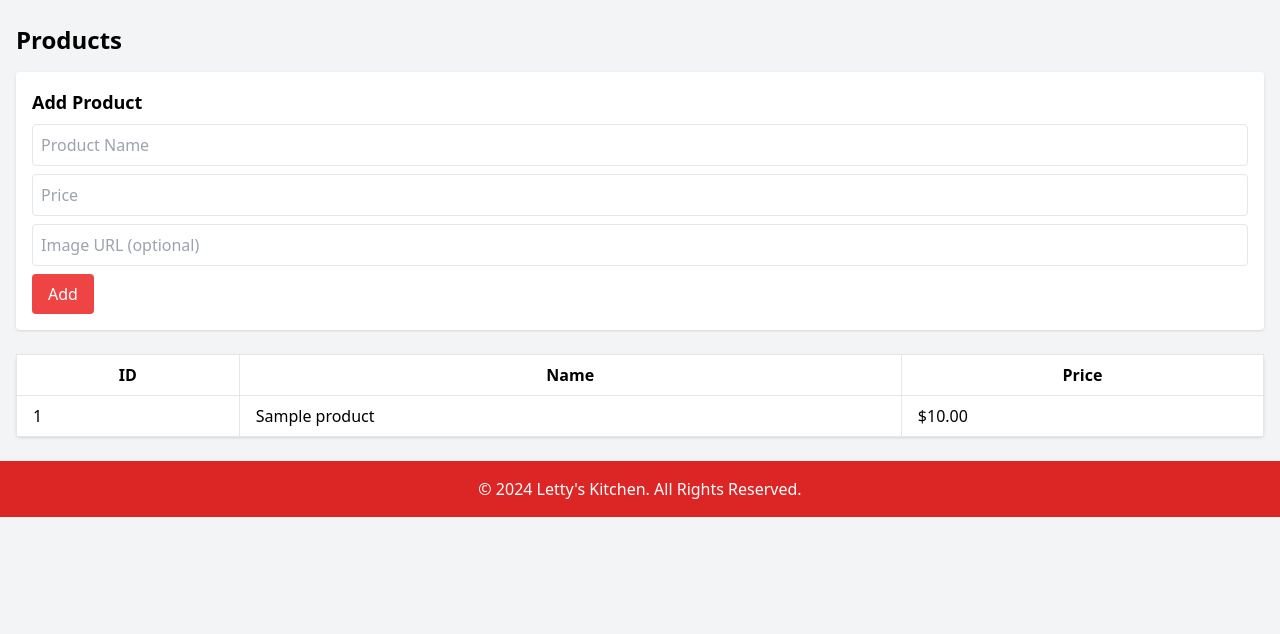
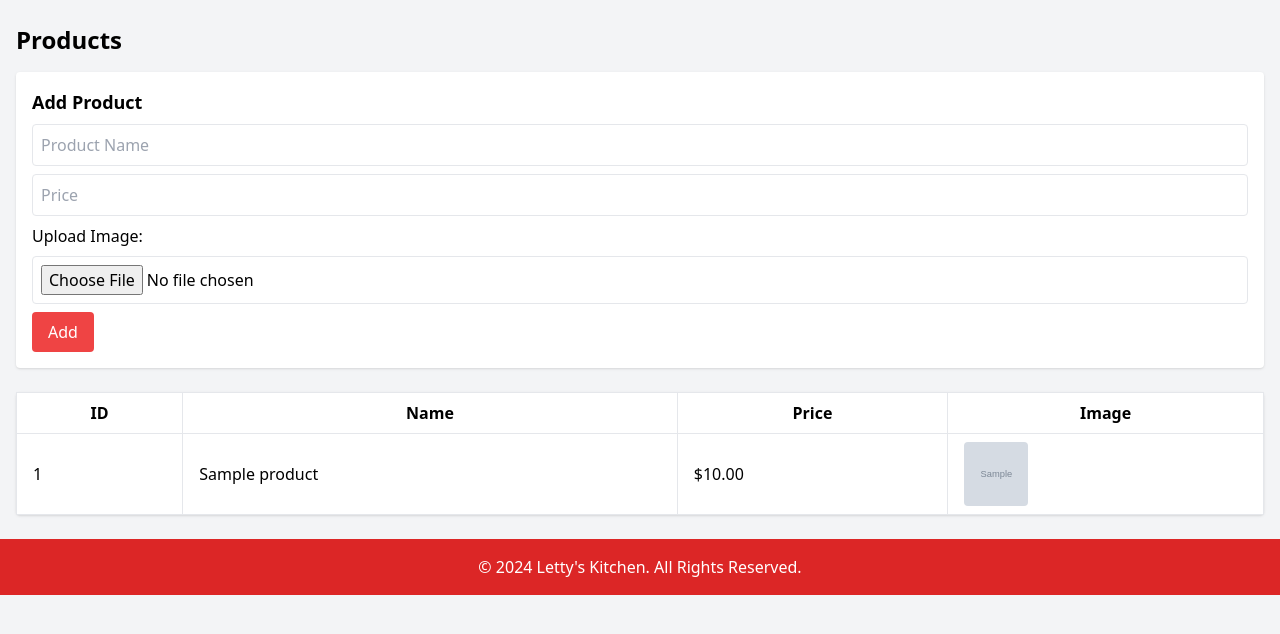
Before and after one commit to ajkarl/lettys-kitchen, a PHP site: page /products.php in a window 1280 px wide. Shown: the part 64-698 px from the top of the page. Run offline with PHP 8.4, Linux system fonts and the light colour scheme; tables that the repository leaves empty or names only in its code hold one stand-in row (values such as "Sample post"); grey boxes marked "Sample" are stand-in pictures; some libraries are stand-ins or nearby versions.

Commit message:
updated code

```diff
--- a/lettys system2/products.php
+++ b/lettys system2/products.php
@@ -4,11 +4,12 @@
 <h2 class="text-2xl font-bold mb-4">Products</h2>
 
 <!-- Add Product -->
-<form method="POST" class="mb-6 bg-white p-4 rounded shadow">
+<form method="POST" enctype="multipart/form-data" class="mb-6 bg-white p-4 rounded shadow">
     <h3 class="text-lg font-bold mb-2">Add Product</h3>
     <input type="text" name="name" placeholder="Product Name" required class="w-full mb-2 p-2 border rounded">
     <input type="number" step="0.01" name="price" placeholder="Price" required class="w-full mb-2 p-2 border rounded">
-    <input type="text" name="image_url" placeholder="Image URL (optional)" class="w-full mb-2 p-2 border rounded">
+    <label class="block mb-2">Upload Image:</label>
+    <input type="file" name="image" accept="image/*" class="w-full mb-2 p-2 border rounded">
     <button type="submit" name="add_product" class="bg-red-500 text-white px-4 py-2 rounded">Add</button>
 </form>
 
@@ -17,8 +18,31 @@
 if (isset($_POST['add_product'])) {
     $name = $_POST['name'];
     $price = $_POST['price'];
-    $image_url = $_POST['image_url'] ?: null;
 
+    // Handle file upload
+    if (isset($_FILES['image']) && $_FILES['image']['error'] === UPLOAD_ERR_OK) {
+        $imageTmpPath = $_FILES['image']['tmp_name'];
+        $imageName = basename($_FILES['image']['name']);
+        $uploadDir = 'uploads/';
+        $uploadFilePath = $uploadDir . $imageName;
+
+        // Ensure the upload directory exists
+        if (!file_exists($uploadDir)) {
+            mkdir($uploadDir, 0777, true);
+        }
+
+        // Move the uploaded file to the server's directory
+        if (move_uploaded_file($imageTmpPath, $uploadFilePath)) {
+            $image_url = $uploadFilePath; // Save the file path to the database
+        } else {
+            echo "<p class='text-red-500'>Error uploading the image.</p>";
+            $image_url = null;
+        }
+    } else {
+        $image_url = null;
+    }
+
+    // Insert product into the database
     $stmt = $pdo->prepare("INSERT INTO products (name, price, image_url) VALUES (?, ?, ?)");
     $stmt->execute([$name, $price, $image_url]);
     echo "<p class='text-green-500'>Product added successfully!</p>";
@@ -34,6 +58,7 @@ $products = $stmt->fetchAll(PDO::FETCH_ASSOC);
             <th class="border px-4 py-2">ID</th>
             <th class="border px-4 py-2">Name</th>
             <th class="border px-4 py-2">Price</th>
+            <th class="border px-4 py-2">Image</th>
         </tr>
     </thead>
     <tbody>
@@ -42,6 +67,13 @@ $products = $stmt->fetchAll(PDO::FETCH_ASSOC);
                 <td class="border px-4 py-2"><?= $product['id'] ?></td>
                 <td class="border px-4 py-2"><?= htmlspecialchars($product['name']) ?></td>
                 <td class="border px-4 py-2">$<?= number_format($product['price'], 2) ?></td>
+                <td class="border px-4 py-2">
+                    <?php if (!empty($product['image_url'])): ?>
+                        <img src="<?= $product['image_url'] ?>" alt="<?= htmlspecialchars($product['name']) ?>" class="w-16 h-16 object-cover rounded">
+                    <?php else: ?>
+                        No Image
+                    <?php endif; ?>
+                </td>
             </tr>
         <?php endforeach; ?>
     </tbody>
```
Also changed, not shown: lettys system2/cart.php (+38 -7 lines), lettys system2/sales.php (+23 -0 lines), lettys system2/uploads/336686827_922168085761658_4597386353002080906_n.jpg (added), lettys system2/uploads/371860347_119211754588339_184693012305462903_n.jpg (added), lettys system2/uploads/375022311_1444841662726080_4543311662293575216_n.jpg (added).
